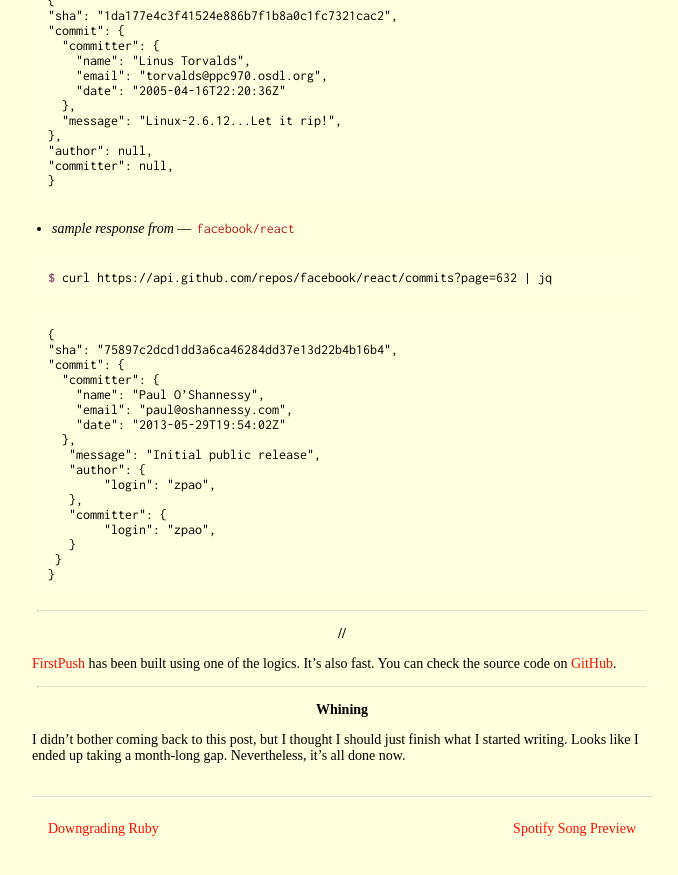
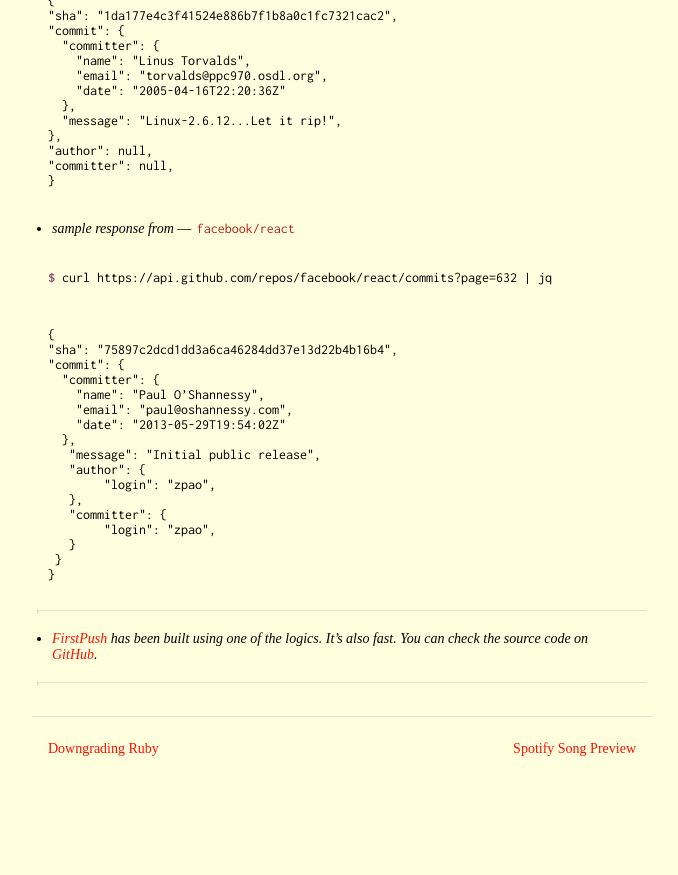
Before and after one commit to CodeDotJS/space, a Jekyll site: the page built from _posts/2024-05-16-firstpush.md, in a window 1280 px wide and 900 px high, scrolled down 3862 px. Shown: the top 875 px of the window, without its empty margins (298-976 px from the left). Built offline with Jekyll 4.4.1, drawn with Linux system fonts in a browser that asks for light colours; nearby versions of some CDN libraries; some web fonts are replaced; after the commit the page ends 4682 px from its top, so only the background shows below that.

Commit message:
minor updates

```diff
--- a/_posts/2024-05-16-firstpush.md
+++ b/_posts/2024-05-16-firstpush.md
@@ -204,14 +204,6 @@ $ curl https://api.github.com/repos/facebook/react/commits?page=632 | jq
 
 ---
 
-__//__
-{: .center}
-
-[FirstPush](https://firstpush.vercel.app) has been built using one of the logics. It's also fast. You can check the source code on [GitHub](https://github.com/codedotjs/firstpush).
+- *[FirstPush](https://firstpush.vercel.app) has been built using one of the logics. It's also fast. You can check the source code on [GitHub](https://github.com/codedotjs/firstpush).*
 
 ---
-
-__Whining__
-{: .center}
-
-I didn't bother coming back to this post, but I thought I should just finish what I started writing. Looks like I ended up taking a month-long gap. Nevertheless, it's all done now.
```
